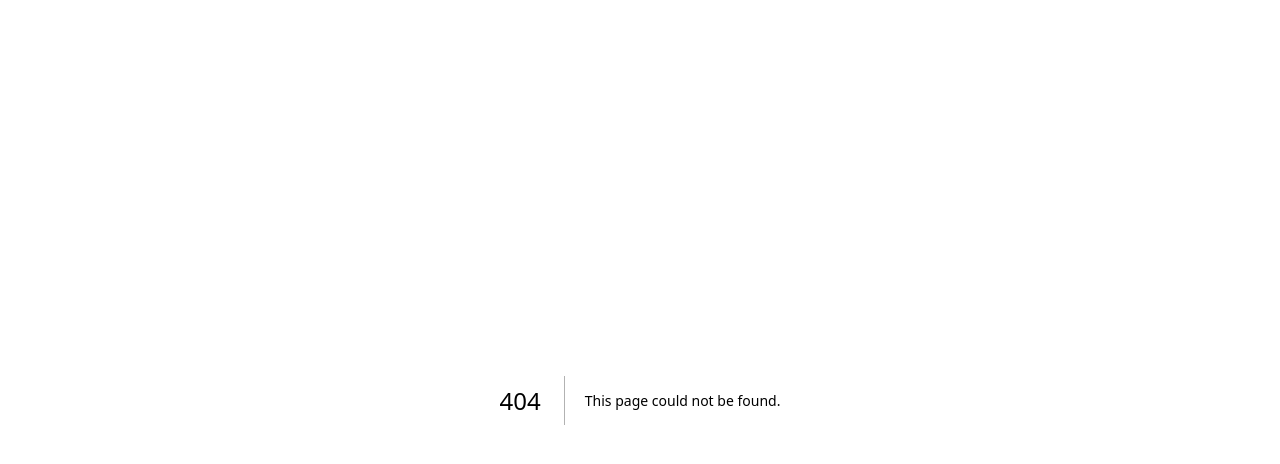
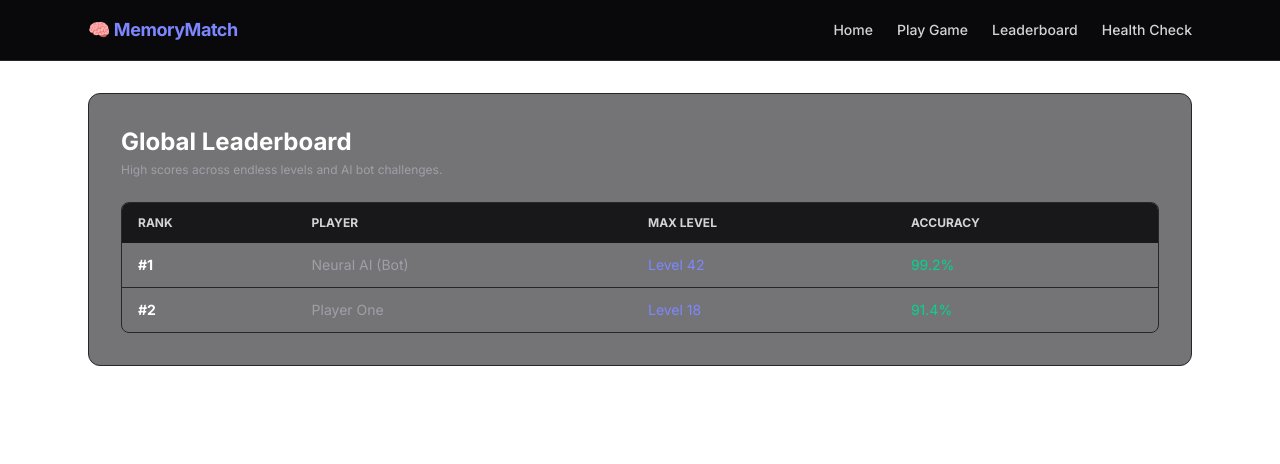
Before and after one commit to javeriajavaidpk/memory-match, a Next.js app: page /leaderboard in a window 1280 px wide. Before the commit this address had no page. Shown: the top 464 px of the page. Built offline with nearby package versions, Linux system fonts and the light colour scheme.

Commit message:
feat: capstone skeleton for MemoryMatch

```diff
--- /dev/null
+++ b/src/app/game/page.tsx
@@ -0,0 +1,31 @@
+export default function GamePage() {
+  return (
+    <div className="rounded-xl border border-zinc-800 bg-zinc-900/60 p-6 sm:p-8">
+      <div className="flex flex-col sm:flex-row items-start sm:items-center justify-between border-b border-zinc-800 pb-4 gap-2">
+        <div>
+          <h1 className="text-2xl font-bold text-white">Arena: Infinite Match</h1>
+          <p className="text-xs text-zinc-400 mt-1">Level 1 (Grid 4x4) · Procedural Engine Skeleton</p>
+        </div>
+        <div className="flex gap-3">
+          <span className="rounded bg-zinc-800 px-3 py-1 font-mono text-xs text-indigo-300 border border-zinc-700">Time: 00:00</span>
+          <span className="rounded bg-zinc-800 px-3 py-1 font-mono text-xs text-emerald-300 border border-zinc-700">Level: 1</span>
+        </div>
+      </div>
+
+      <div className="mt-8 grid grid-cols-2 sm:grid-cols-4 gap-4 max-w-md mx-auto">
+        {[1, 2, 3, 4, 5, 6, 7, 8].map((card) => (
+          <div
+            key={card}
+            className="flex h-24 items-center justify-center rounded-xl border border-dashed border-zinc-700 bg-zinc-950 text-zinc-500 font-bold text-2xl"
+          >
+            ?
+          </div>
+        ))}
+      </div>
+
+      <p className="text-center text-xs text-zinc-500 mt-8">
+        Full card shuffling, interactive flip mechanics, and AI bots will be hooked in Phase 3.
+      </p>
+    </div>
+  );
+}
--- a/src/app/layout.tsx
+++ b/src/app/layout.tsx
@@ -1,29 +1,28 @@
 import type { Metadata } from "next";
-import { Geist, Geist_Mono } from "next/font/google";
+import { Inter } from "next/font/google";
 import "./globals.css";
+import { Navbar } from "@/components/Navbar";
 
-const geistSans = Geist({
-  variable: "--font-geist-sans",
-  subsets: ["latin"],
-});
-
-const geistMono = Geist_Mono({
-  variable: "--font-geist-mono",
-  subsets: ["latin"],
-});
+const inter = Inter({ subsets: ["latin"] });
 
 export const metadata: Metadata = {
-  title: "Create Next App",
-  description: "Generated by create next app",
+  title: "MemoryMatch - Unlimited Challenge",
+  description: "Dynamic AI-powered memory game with infinite levels.",
 };
 
-export default function RootLayout({ children }: LayoutProps<"/">) {
+export default function RootLayout({
+  children,
+}: {
+  children: React.ReactNode;
+}) {
   return (
-    <html
-      lang="en"
-      className={`${geistSans.variable} ${geistMono.variable} h-full antialiased`}
-    >
-      <body className="min-h-full flex flex-col">{children}</body>
+    <html lang="en">
+      <body className={`${inter.className} min-h-screen bg-zinc-950 text-zinc-100 flex flex-col antialiased`}>
+        <Navbar />
+        <main className="mx-auto w-full max-w-6xl flex-1 px-4 py-8 sm:px-6">
+          {children}
+        </main>
+      </body>
     </html>
   );
 }
--- /dev/null
+++ b/src/app/leaderboard/page.tsx
@@ -0,0 +1,37 @@
+export default function LeaderboardPage() {
+  return (
+    <div className="rounded-xl border border-zinc-800 bg-zinc-900/60 p-6 sm:p-8">
+      <h1 className="text-2xl font-bold text-white">Global Leaderboard</h1>
+      <p className="text-xs text-zinc-400 mt-1">
+        High scores across endless levels and AI bot challenges.
+      </p>
+
+      <div className="mt-6 overflow-hidden rounded-lg border border-zinc-800">
+        <table className="w-full text-left text-sm text-zinc-400">
+          <thead className="bg-zinc-900 text-xs uppercase text-zinc-300">
+            <tr>
+              <th className="px-4 py-3">Rank</th>
+              <th className="px-4 py-3">Player</th>
+              <th className="px-4 py-3">Max Level</th>
+              <th className="px-4 py-3">Accuracy</th>
+            </tr>
+          </thead>
+          <tbody className="divide-y divide-zinc-800">
+            <tr>
+              <td className="px-4 py-3 text-white font-bold">#1</td>
+              <td className="px-4 py-3">Neural AI (Bot)</td>
+              <td className="px-4 py-3 text-indigo-400 font-mono">Level 42</td>
+              <td className="px-4 py-3 text-emerald-400">99.2%</td>
+            </tr>
+            <tr>
+              <td className="px-4 py-3 text-white font-bold">#2</td>
+              <td className="px-4 py-3">Player One</td>
+              <td className="px-4 py-3 text-indigo-400 font-mono">Level 18</td>
+              <td className="px-4 py-3 text-emerald-400">91.4%</td>
+            </tr>
+          </tbody>
+        </table>
+      </div>
+    </div>
+  );
+}
--- a/src/app/page.tsx
+++ b/src/app/page.tsx
@@ -1,69 +1,47 @@
-import Image from "next/image";
+import Link from "next/link";
 
-export default function Home() {
+export default function HomePage() {
   return (
-    <div className="flex flex-col flex-1 items-center justify-center bg-zinc-50 font-sans dark:bg-black">
-      <main className="flex flex-1 w-full max-w-3xl flex-col items-center justify-between py-32 px-16 bg-white dark:bg-black sm:items-start">
-        <Image
-          className="dark:invert h-5 w-[100px]"
-          src="/next.svg"
-          alt="Next.js logo"
-          width={100}
-          height={20}
-          priority
-        />
-        <div className="flex flex-col items-center gap-6 text-center sm:items-start sm:text-left">
-          <h1 className="max-w-xs text-3xl font-semibold leading-10 tracking-tight text-black dark:text-zinc-50">
-            To get started, edit the{" "}
-            <code className="rounded bg-black/[.06] px-1.5 py-0.5 font-mono text-[0.9em] dark:bg-white/[.08]">
-              page.tsx
-            </code>{" "}
-            file.
-          </h1>
-          <p className="max-w-md text-lg leading-8 text-zinc-600 dark:text-zinc-400">
-            Looking for a starting point or more instructions? Head over to{" "}
-            <a
-              href="https://vercel.com/templates?framework=next.js&utm_source=create-next-app&utm_medium=appdir-template-tw&utm_campaign=create-next-app"
-              className="font-medium text-zinc-950 dark:text-zinc-50"
-            >
-              Templates
-            </a>{" "}
-            or the{" "}
-            <a
-              href="https://nextjs.org/learn?utm_source=create-next-app&utm_medium=appdir-template-tw&utm_campaign=create-next-app"
-              className="font-medium text-zinc-950 dark:text-zinc-50"
-            >
-              Learning
-            </a>{" "}
-            center.
-          </p>
+    <div className="flex flex-col items-center justify-center py-16 text-center">
+      <span className="rounded-full bg-indigo-500/10 px-4 py-1.5 text-xs font-semibold text-indigo-400 border border-indigo-500/20">
+        Phase 1: Foundations Skeleton
+      </span>
+      <h1 className="mt-6 text-4xl font-extrabold tracking-tight sm:text-6xl text-white">
+        MemoryMatch
+      </h1>
+      <p className="mt-4 max-w-xl text-zinc-400 text-base sm:text-lg">
+        Infinite procedural levels, AI opponents, and dynamic memory matching. Built for Mobile & Web.
+      </p>
+
+      <div className="mt-8 flex flex-wrap justify-center gap-4">
+        <Link
+          href="/game"
+          className="rounded-lg bg-indigo-600 px-6 py-3 font-semibold text-white shadow-lg hover:bg-indigo-500 transition"
+        >
+          Enter Game Arena
+        </Link>
+        <Link
+          href="/leaderboard"
+          className="rounded-lg border border-zinc-700 bg-zinc-900 px-6 py-3 font-semibold text-zinc-200 hover:bg-zinc-800 transition"
+        >
+          View Rankings
+        </Link>
+      </div>
+
+      <div className="mt-12 grid grid-cols-1 sm:grid-cols-3 gap-4 max-w-3xl w-full text-left">
+        <div className="p-4 rounded-lg border border-zinc-800 bg-zinc-900/50">
+          <h3 className="font-semibold text-indigo-300">🎮 Unlimited Levels</h3>
+          <p className="text-xs text-zinc-400 mt-1">Procedural difficulty scaling with expanding card matrices.</p>
         </div>
-        <div className="flex flex-col gap-4 text-base font-medium sm:flex-row">
-          <a
-            className="flex h-12 w-full items-center justify-center gap-2 rounded-full bg-foreground px-5 text-background transition-colors hover:bg-[#383838] dark:hover:bg-[#ccc] md:w-[158px]"
-            href="https://vercel.com/new?utm_source=create-next-app&utm_medium=appdir-template-tw&utm_campaign=create-next-app"
-            target="_blank"
-            rel="noopener noreferrer"
-          >
-            <Image
-              className="dark:invert h-[14px] w-4"
-              src="/vercel.svg"
-              alt="Vercel logomark"
-              width={16}
-              height={14}
-            />
-            Deploy Now
-          </a>
-          <a
-            className="flex h-12 w-full items-center justify-center rounded-full border border-solid border-black/[.08] px-5 transition-colors hover:border-transparent hover:bg-black/[.04] dark:border-white/[.145] dark:hover:bg-[#1a1a1a] md:w-[158px]"
-            href="https://nextjs.org/docs?utm_source=create-next-app&utm_medium=appdir-template-tw&utm_campaign=create-next-app"
-            target="_blank"
-            rel="noopener noreferrer"
-          >
-            Documentation
-          </a>
+        <div className="p-4 rounded-lg border border-zinc-800 bg-zinc-900/50">
+          <h3 className="font-semibold text-indigo-300">🤖 AI Bot Opponents</h3>
+          <p className="text-xs text-zinc-400 mt-1">Real-time memory tracking algorithms to play against.</p>
         </div>
-      </main>
+        <div className="p-4 rounded-lg border border-zinc-800 bg-zinc-900/50">
+          <h3 className="font-semibold text-indigo-300">📱 Mobile Ready</h3>
+          <p className="text-xs text-zinc-400 mt-1">Optimized touch controls ready for Android Play Store deployment.</p>
+        </div>
+      </div>
     </div>
   );
 }
--- /dev/null
+++ b/src/components/Navbar.tsx
@@ -0,0 +1,64 @@
+"use client";
+
+import Link from "next/link";
+import { useState } from "react";
+
+export function Navbar() {
+  const [isOpen, setIsOpen] = useState(false);
+
+  const links = [
+    { name: "Home", href: "/" },
+    { name: "Play Game", href: "/game" },
+    { name: "Leaderboard", href: "/leaderboard" },
+    { name: "Health Check", href: "/health" },
+  ];
+
+  return (
+    <nav className="border-b border-zinc-800 bg-zinc-950 text-white">
+      <div className="mx-auto flex max-w-6xl items-center justify-between px-4 py-4 sm:px-6">
+        <Link href="/" className="text-lg font-bold tracking-tight text-indigo-400">
+          🧠 MemoryMatch
+        </Link>
+
+        {/* Desktop Links */}
+        <div className="hidden gap-6 sm:flex">
+          {links.map((link) => (
+            <Link
+              key={link.href}
+              href={link.href}
+              className="text-sm font-medium text-zinc-300 hover:text-white transition"
+            >
+              {link.name}
+            </Link>
+          ))}
+        </div>
+
+        {/* Mobile Toggle Button */}
+        <button
+          type="button"
+          onClick={() => setIsOpen(!isOpen)}
+          className="rounded p-2 text-zinc-400 hover:bg-zinc-800 sm:hidden"
+          aria-label="Toggle Navigation"
+        >
+          {isOpen ? "✕" : "☰"}
+        </button>
+      </div>
+
+      {/* Mobile Menu Dropdown */}
+      {isOpen && (
+        <div className="flex flex-col gap-2 border-t border-zinc-800 px-4 py-3 sm:hidden bg-zinc-900">
+          {links.map((link) => (
+            <Link
+              key={link.href}
+              href={link.href}
+              onClick={() => setIsOpen(false)}
+              className="py-1 text-sm font-medium text-zinc-300 hover:text-white"
+            >
+              {link.name}
+            </Link>
+          ))}
+        </div>
+      )}
+    </nav>
+  );
+}
```
Also changed, not shown: src/app/health/page.tsx (added, +67 -0 lines).
